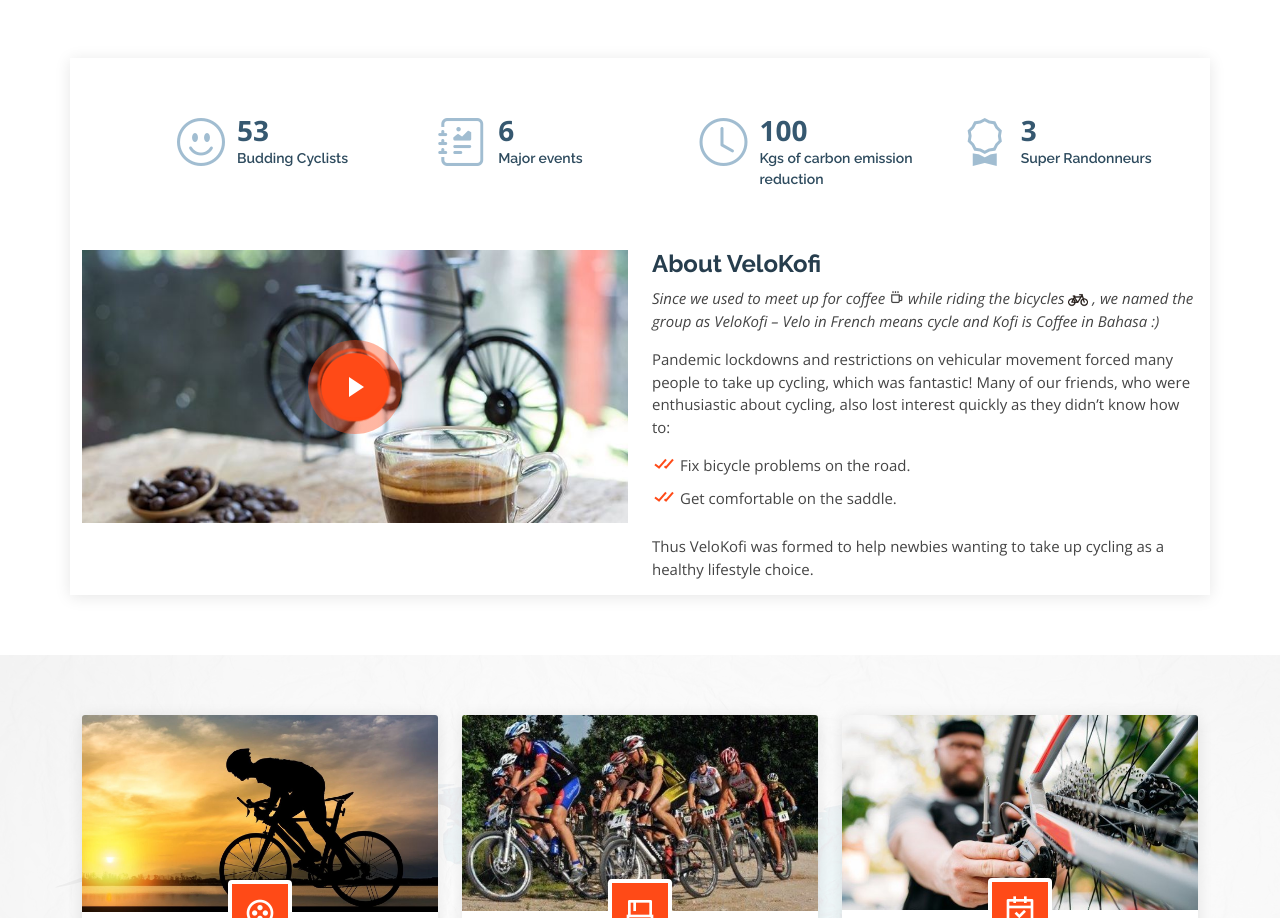
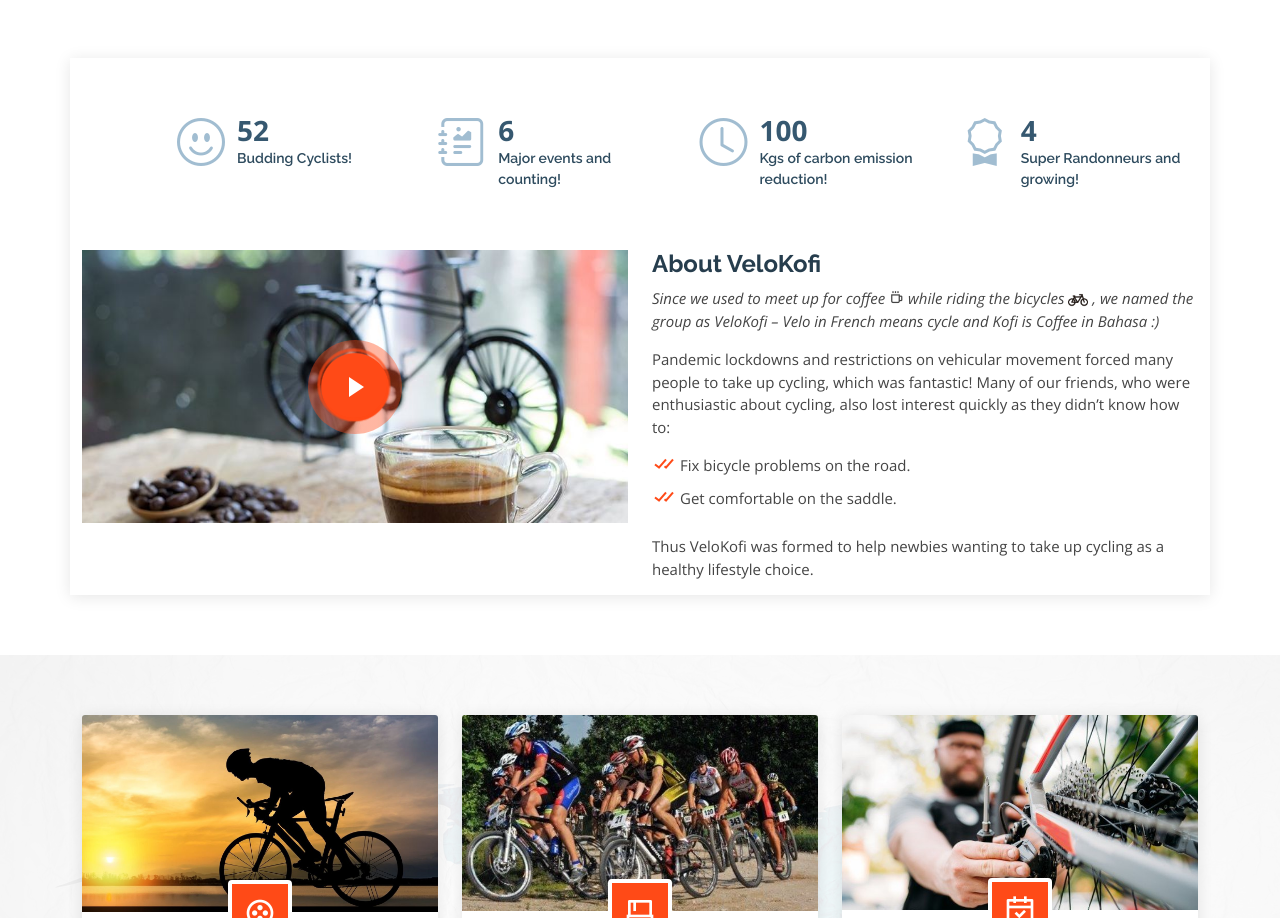
Before and after one commit to manjushandilya/velokofi.com, a plain HTML site: page index.html in a window 1280 px wide. Shown: the part 802-1720 px from the top of the page. Drawn offline with nearby package versions, Linux system fonts and the light colour scheme.

Commit message:
Corrected statistics

```diff
--- a/index.html
+++ b/index.html
@@ -105,8 +105,8 @@
               <div class="col-lg-3 col-md-5 col-6 d-md-flex align-items-md-stretch">
                 <div class="count-box">
                   <i class="bi bi-emoji-smile"></i>
-                  <span data-purecounter-start="0" data-purecounter-end="53" data-purecounter-duration="1" class="purecounter"></span>
-                  <p>Budding Cyclists</p>
+                  <span data-purecounter-start="0" data-purecounter-end="52" data-purecounter-duration="1" class="purecounter"></span>
+                  <p>Budding Cyclists!</p>
                 </div>
               </div>
 
@@ -114,7 +114,7 @@
                 <div class="count-box">
                   <i class="bi bi-journal-richtext"></i>
                   <span data-purecounter-start="0" data-purecounter-end="6" data-purecounter-duration="1" class="purecounter"></span>
-                  <p>Major events</p>
+                  <p>Major events and counting!</p>
                 </div>
               </div>
 
@@ -122,15 +122,15 @@
                 <div class="count-box">
                   <i class="bi bi-clock"></i>
                   <span data-purecounter-start="0" data-purecounter-end="100" data-purecounter-duration="1" class="purecounter"></span>
-                  <p>Kgs of carbon emission reduction</p>
+                  <p>Kgs of carbon emission reduction!</p>
                 </div>
               </div>
 
               <div class="col-lg-3 col-md-5 col-6 d-md-flex align-items-md-stretch">
                 <div class="count-box">
                   <i class="bi bi-award"></i>
-                  <span data-purecounter-start="0" data-purecounter-end="3" data-purecounter-duration="1" class="purecounter"></span>
-                  <p>Super Randonneurs</p>
+                  <span data-purecounter-start="0" data-purecounter-end="4" data-purecounter-duration="1" class="purecounter"></span>
+                  <p>Super Randonneurs and growing!</p>
                 </div>
               </div>
 
```
Also changed, not shown: 1 other file.
